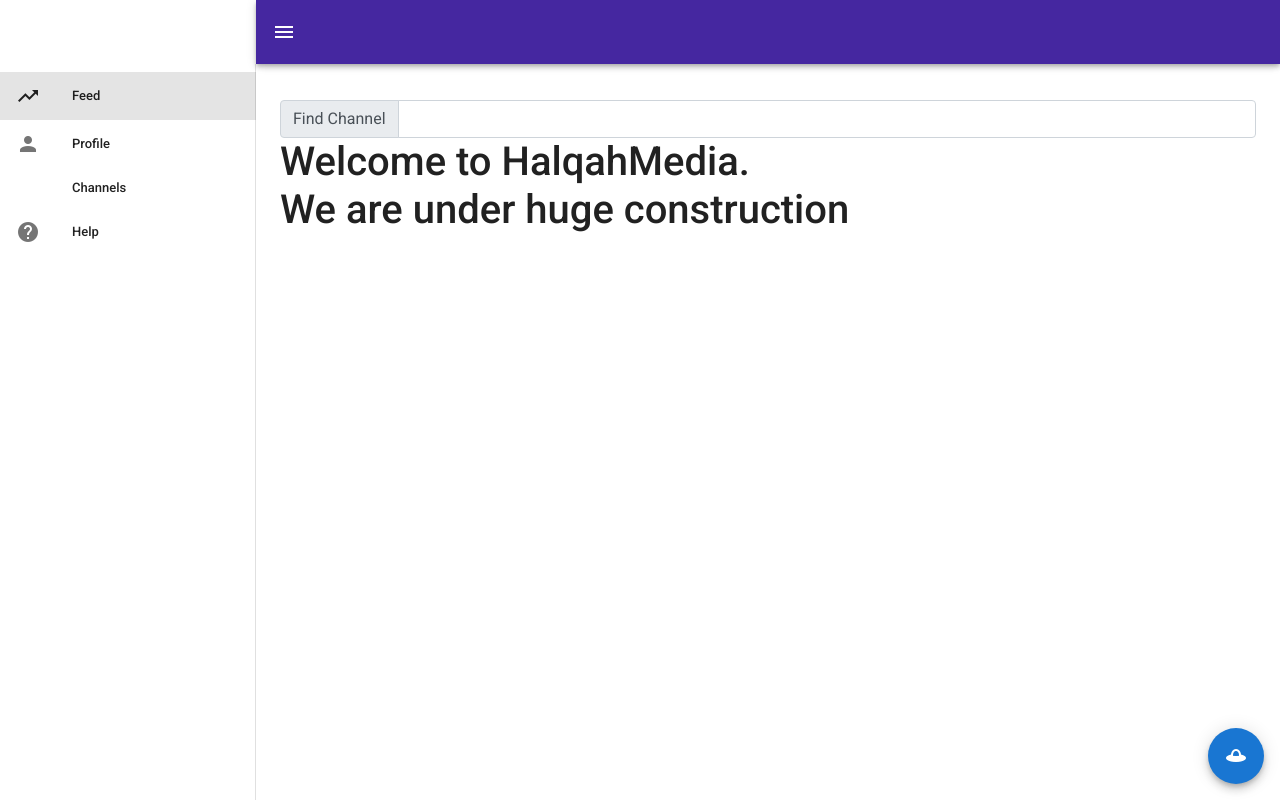
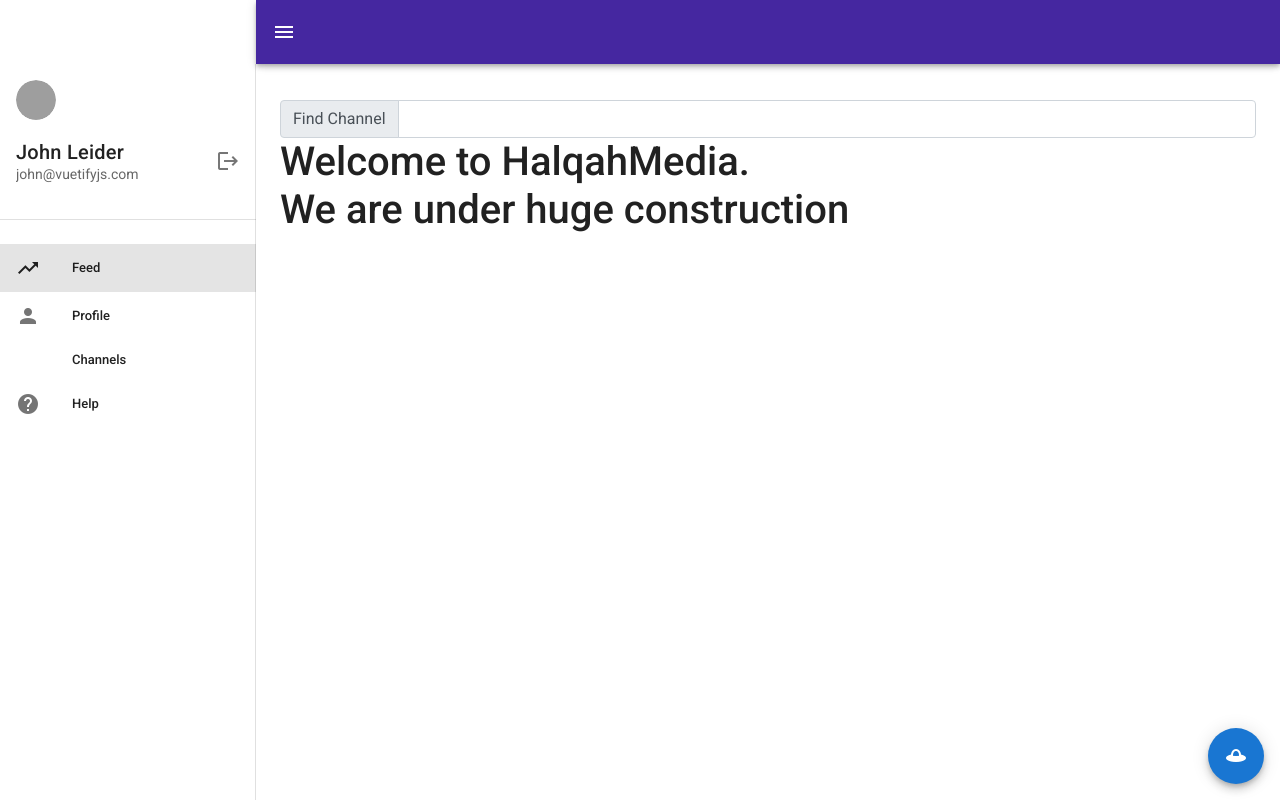
Before and after one commit to teezzan/halqah, a Vue app: page / in a window 1280 px wide. Both pictures are taken after a click on the button 28 px from the left and 32 px from the top of the page. Built offline with nearby package versions, Linux system fonts and the light colour scheme; grey boxes are pictures that could not be loaded; what vue-audio-better, vue-file-agent, xns-audio-player-simple would draw is missing.

Commit message:
added style to lecture list

```diff
--- a/src/App.vue
+++ b/src/App.vue
@@ -4,6 +4,26 @@
       <v-app-bar-nav-icon @click.stop="draw = !draw"></v-app-bar-nav-icon>
     </v-app-bar>
     <v-navigation-drawer v-model="draw" :clipped="$vuetify.breakpoint.lgAndUp" app>
+      <v-list>
+        <v-list-item>
+          <v-list-item-avatar>
+            <v-img src="https://cdn.vuetifyjs.com/images/john.png"></v-img>
+          </v-list-item-avatar>
+        </v-list-item>
+
+        <v-list-item link>
+          <v-list-item-content>
+            <v-list-item-title class="title">John Leider</v-list-item-title>
+            <v-list-item-subtitle>john@vuetifyjs.com</v-list-item-subtitle>
+          </v-list-item-content>
+
+          <v-list-item-action>
+            <v-icon>mdi-logout</v-icon>
+          </v-list-item-action>
+        </v-list-item>
+      </v-list>
+      <v-divider></v-divider>
+
       <v-list dense>
         <template v-for="(item) in items">
           <v-row v-if="item.heading" :key="item.heading" align="center">
--- a/src/views/GroupList.vue
+++ b/src/views/GroupList.vue
@@ -1,5 +1,5 @@
 <template>
-  <b-container>
+  <v-container>
     <div v-if="loading" id="loader">
       <!-- <b-spinner style="width: 9rem; height: 9rem;" label="Large Spinner"></b-spinner> -->
       <v-sheet :color="`grey ${false ? 'darken-2' : 'lighten-4'}`" class="px-3 pt-3 pb-3">
@@ -10,7 +10,7 @@
         ></v-skeleton-loader>
       </v-sheet>
     </div>
-    <b-list-group v-else class="mb-5">
+    <!-- <b-list-group v-else class="mb-5">
       <b-input-group prepend="Find Channel" class="my-3">
         <b-form-input v-model="search" @keypress.esc="cancelModal(1)"></b-form-input>
       </b-input-group>
@@ -30,9 +30,27 @@
 
         <p class="mb-1 float-right">{{item.description}}</p>
       </b-list-group-item>
-    </b-list-group>
+    </b-list-group>-->
+    <v-card v-else elevation="6">
+      <v-list shaped three-line>
+        <v-subheader>Channels</v-subheader>
+        <template v-for="(item, index) in searchResult">
+          <v-list-item :key="index" :to="tee(item)" router-link>
+            <v-list-item-avatar>
+              <v-img src="https://cdn.vuetifyjs.com/images/lists/1.jpg"></v-img>
+            </v-list-item-avatar>
+
+            <v-list-item-content>
+              <v-list-item-title v-html="item.name"></v-list-item-title>
+              <v-list-item-subtitle v-html="item.description"></v-list-item-subtitle>
+            </v-list-item-content>
+          </v-list-item>
+          <v-divider :key="index" :inset="true"></v-divider>
+        </template>
+      </v-list>
+    </v-card>
     <!-- {{searchResult}} -->
-  </b-container>
+  </v-container>
 </template>
 
 <script>
```
